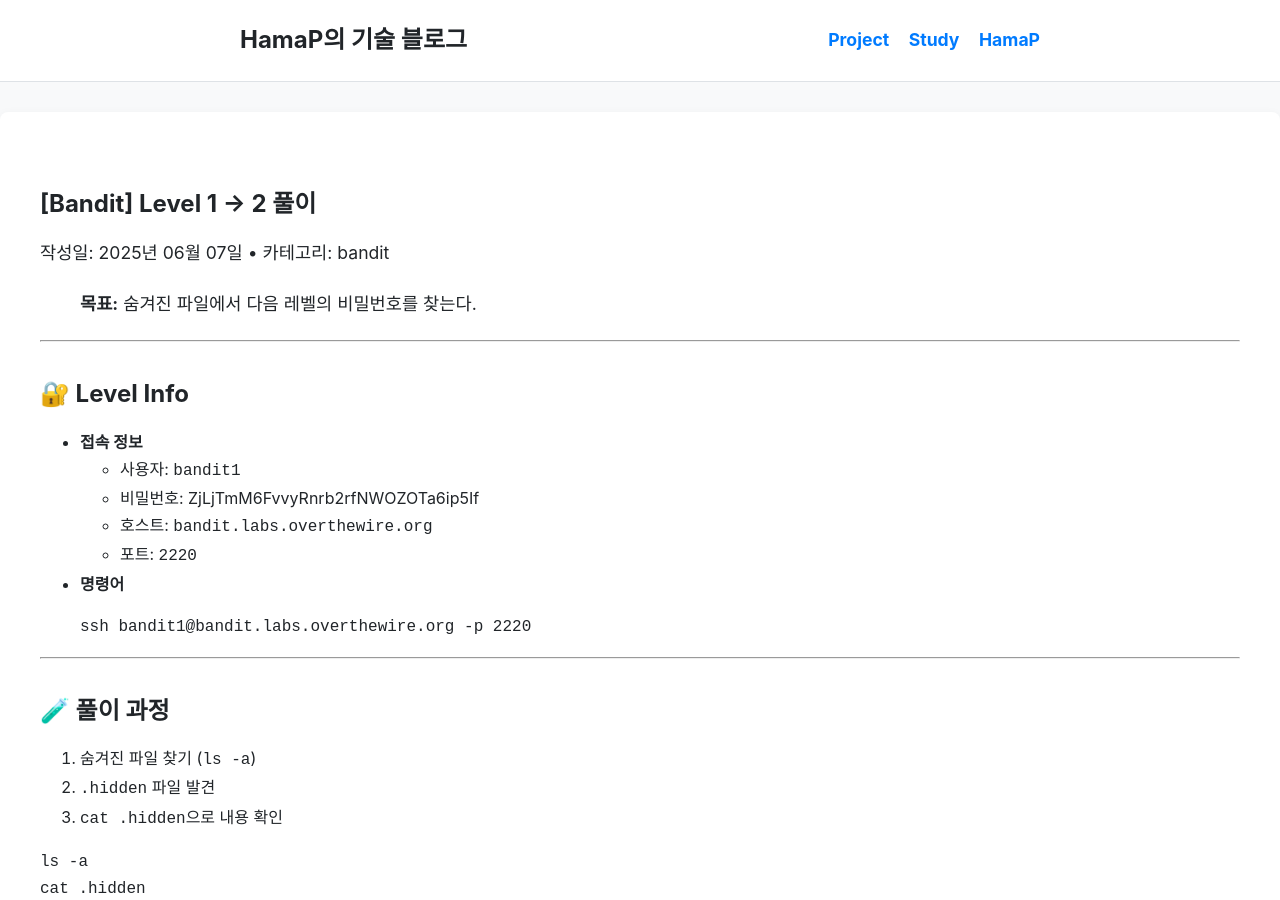
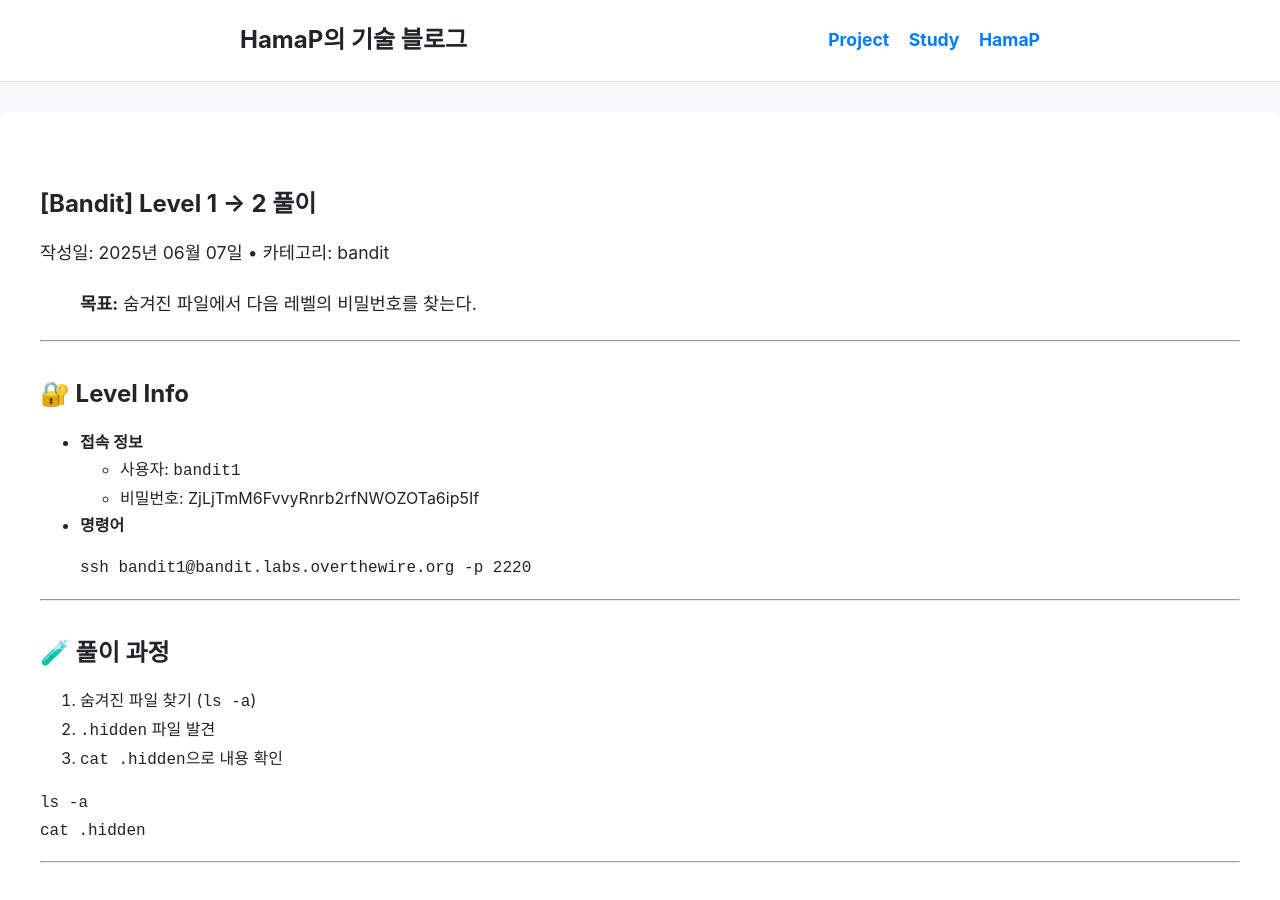
Before and after one commit to HamaP0/HamaP0.github.io, a Jekyll site: the page built from _posts/2025-06-07-bandit-level1-2.md, in a window 1280 px wide and 900 px high. Built offline with Jekyll 4.4.1, drawn with Linux system fonts in a browser that asks for light colours; some web fonts are replaced.

Commit message:
Update 2025-06-07-bandit-level1-2.md

````diff
--- a/_posts/2025-06-07-bandit-level1-2.md
+++ b/_posts/2025-06-07-bandit-level1-2.md
@@ -15,8 +15,6 @@ tags: [overthewire, bandit, ssh]
 - **접속 정보**
   - 사용자: `bandit1`
   - 비밀번호: ZjLjTmM6FvvyRnrb2rfNWOZOTa6ip5If
-  - 호스트: `bandit.labs.overthewire.org`
-  - 포트: `2220`
 
 - **명령어**
 ```bash
````
